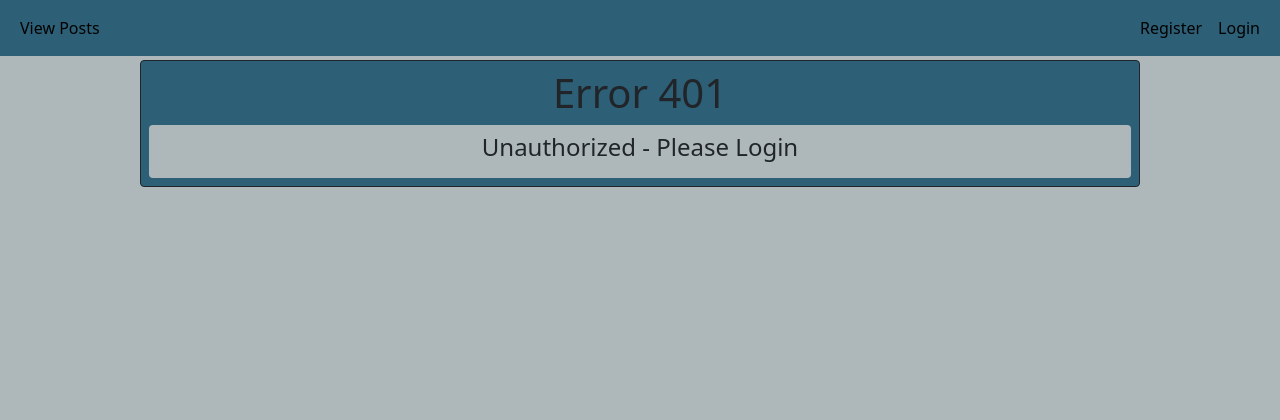
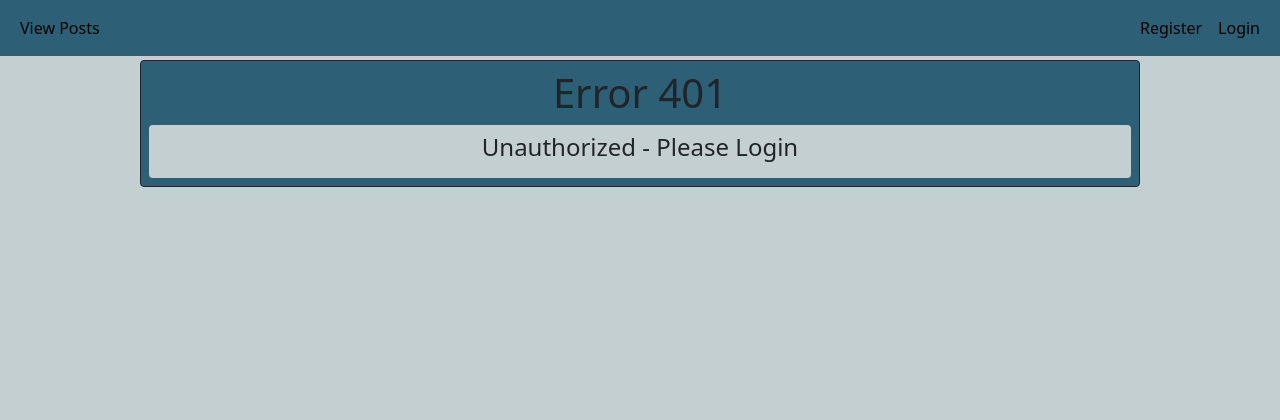
Before and after one commit to ZakMcRae/psts-api-front-end, a FastAPI app: page /post/new in a window 1280 px wide. Shown: the top 420 px of the page. Run offline with FastAPI, Linux system fonts and the light colour scheme.

Commit message:
style tweak
made background and minor lighter

```diff
--- a/Blog_FastAPI/static/base.css
+++ b/Blog_FastAPI/static/base.css
@@ -29,11 +29,11 @@
 }
 
 .bg-minor {
-    background: #aeb8bb;
+    background: #c4cfd2;
 }
 
 .bg-background {
-    background: #aeb8bb;
+    background: #c4cfd2;
 }
 
 .navbar a {
```
